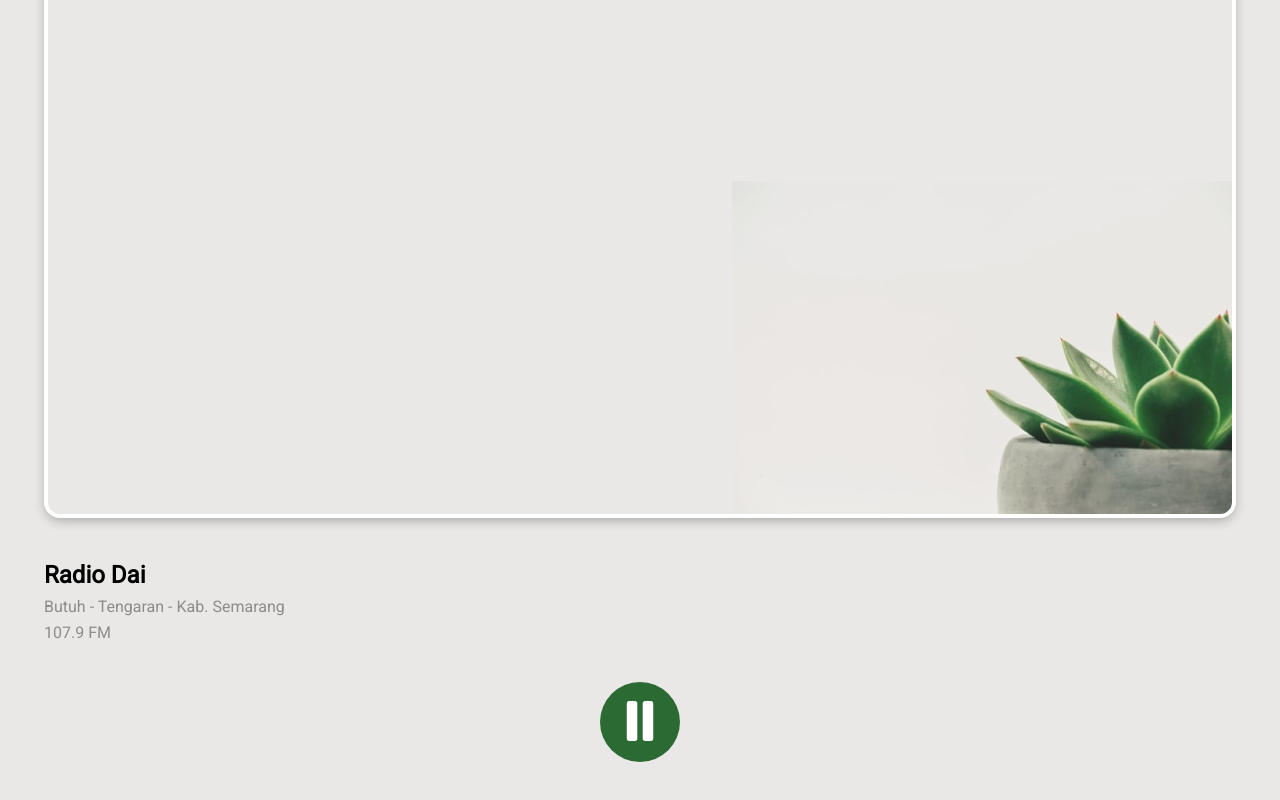
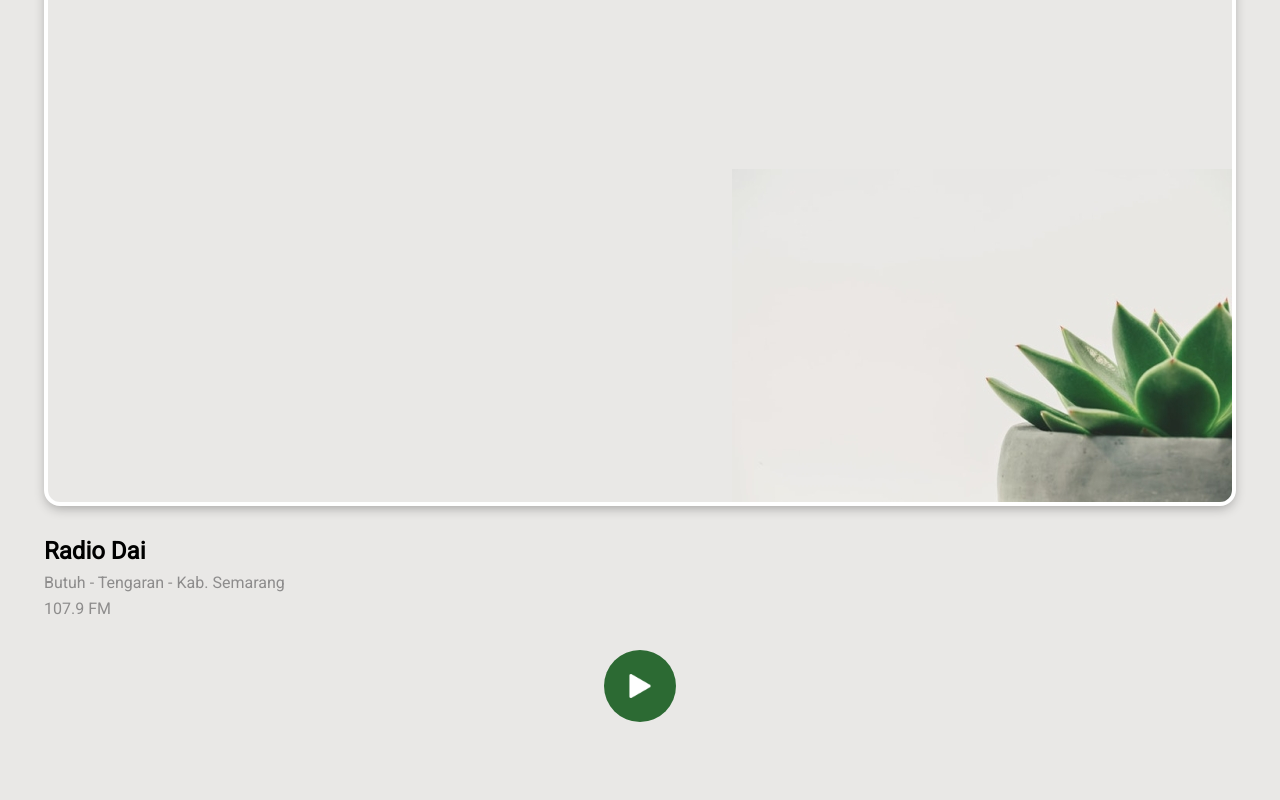
Before and after one commit to miftahafina/radio-player, a React (Create React App) app: page / in a window 1280 px wide. Shown: the part 726-1526 px from the top of the page. After the commit the page ends 1480 px from the top, so only its background shows below. Built offline with nearby package versions, Linux system fonts and the light colour scheme; a web font is replaced by a local one.

Commit message:
Change button to flexbox

```diff
--- a/public/index.html
+++ b/public/index.html
@@ -4,7 +4,7 @@
     <meta charset="utf-8" />
     <link rel="icon" href="%PUBLIC_URL%/favicon.ico" />
     <meta name="viewport" content="width=device-width, initial-scale=1.0, maximum-scale=1.0, user-scalable=0" />
-    <meta name="theme-color" content="#ffffff" />
+    <meta name="theme-color" content="#e9e8e6" />
     <meta
       name="description"
       content="Web site created using create-react-app"
--- a/src/App.js
+++ b/src/App.js
@@ -17,7 +17,7 @@ function App() {
 
       <div className="control">
         <button className="play">
-          <img src={PauseIcon} alt="play button" />
+          <img src={PlayIcon} alt="play button" />
         </button>
       </div>
     </div>
--- a/src/App.scss
+++ b/src/App.scss
@@ -5,8 +5,8 @@ $secondary     : #C4C4C4;
 $tertiary      : #F0F0F0;
 $text          : #000000;
 $text-secondary: #8D8C8C;
-$bg            : #fff;
-$bg-secondary  : #e9e8e6;
+$bg-secondary  : #fff;
+$bg            : #e9e8e6;
 
 @mixin flexbox($direction, $align, $justify) {
   display: flex;
@@ -26,7 +26,7 @@ html {
 
 body {
   font-family: 'Roboto', sans-serif;
-  background-color: $bg-secondary;
+  background-color: $bg;
 }
 
 .container {
@@ -42,13 +42,13 @@ body {
   box-sizing: border-box;
   width: 100%;
   padding-top: 100%;
-  background-color: $bg-secondary;
+  background-color: $bg;
   border-radius: 16px;
-  margin: 44px auto 44px auto;
+  margin: 32px auto 32px auto;
   background-image: url('./cactus.jpg');
   background-position: bottom right;
   background-repeat: no-repeat;
-  border: 4px solid $bg;
+  border: 4px solid $bg-secondary;
   -webkit-box-shadow: 0px 4px 12px -2px rgba(0,0,0,0.3);
   -moz-box-shadow: 0px 4px 12px -2px rgba(0,0,0,0.3);
   box-shadow: 0px 4px 12px -2px rgba(0,0,0,0.3);
@@ -57,7 +57,7 @@ body {
 .metadata {
   @include flexbox(column, flex-start, space-between);
   text-align: left;
-  margin-bottom: 40px;
+  margin-bottom: 32px;
 }
 
 .radio-name {
@@ -81,12 +81,12 @@ body {
 
 .control {
   @include flexbox(column, center, space-between);
-  margin-bottom: 40px;
+  margin-bottom: 32px;
 }
 
 .play {
-  width: 80px;
-  height: 80px;
+  width: 72px;
+  height: 72px;
   margin-left: auto;
   margin-right: auto;
   background-color: $primary;
@@ -94,9 +94,10 @@ body {
   border: none;
   border-radius: 50%;
   font-size: 56px;
+  @include flexbox(row, center, space-between);
 
   img {
-    width: 40px;
+    width: 24px;
     margin: auto;
   }
 }
```
